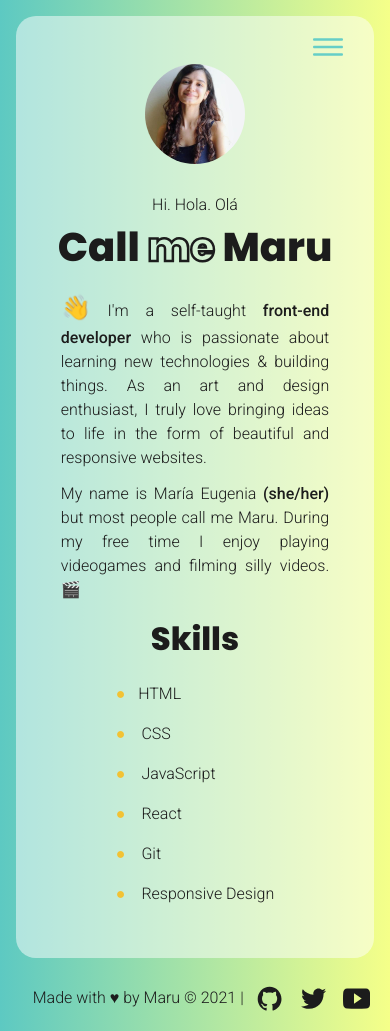
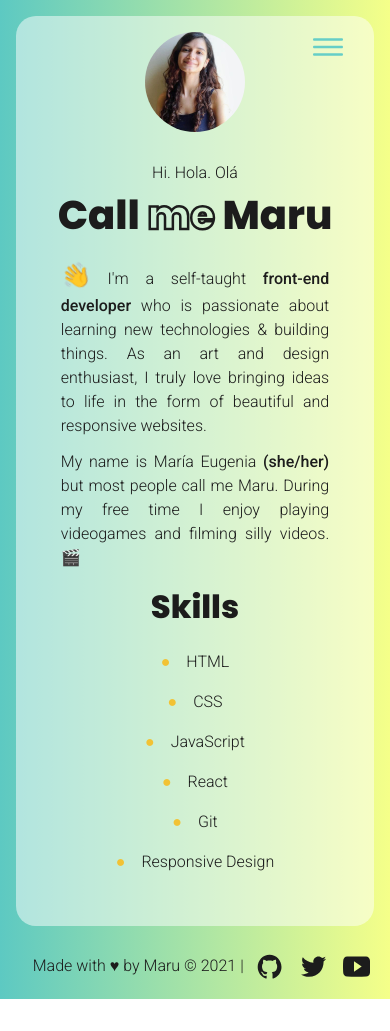
Before and after one commit to marugy99/marucodes, a Next.js app: page / in a window 390 px wide. After the commit the page ends 999 px from the top, so only its background shows below. Built offline with nearby package versions, Linux system fonts and the light colour scheme.

Commit message:
Added grid to skills

```diff
--- a/styles/_about.scss
+++ b/styles/_about.scss
@@ -10,7 +10,6 @@ header {
     display: flex;
     flex-direction: column;
     align-items: center;
-    margin-top: 2rem;
 
     p {
         margin-bottom: 0px;
@@ -40,34 +39,14 @@ header {
     align-items: center;
 
     ul {
-        display: flex;
-        flex-wrap: wrap;
+        display: grid;
+        place-items: center;
+        grid-template-columns: auto auto;
         padding-left: 0px;
+        grid-column-gap: 4rem;
 
         li {
             list-style: none;
-
-            &:not(:last-child) {
-                margin-right: 2rem;
-            }
-
-            &:not(:first-child):before {
-                content: "\25CF";
-                color: var(--accentSecondary);
-                display: inline-block;
-                margin-right: 1rem;
-            }
-        }
-    }
-
-    @media (max-width: 1100px) {
-
-        ul {
-            display: grid;
-            grid-template-columns: 1fr 1fr;
-        }
-
-        li {
             margin-right: 0px;
             margin-bottom: 1rem;
 
@@ -75,7 +54,7 @@ header {
                 content: "\25CF";
                 color: var(--accentSecondary);
                 display: inline-block;
-                margin-right: 0.8rem;
+                margin-right: 1rem;
             }
         }
     }
```
